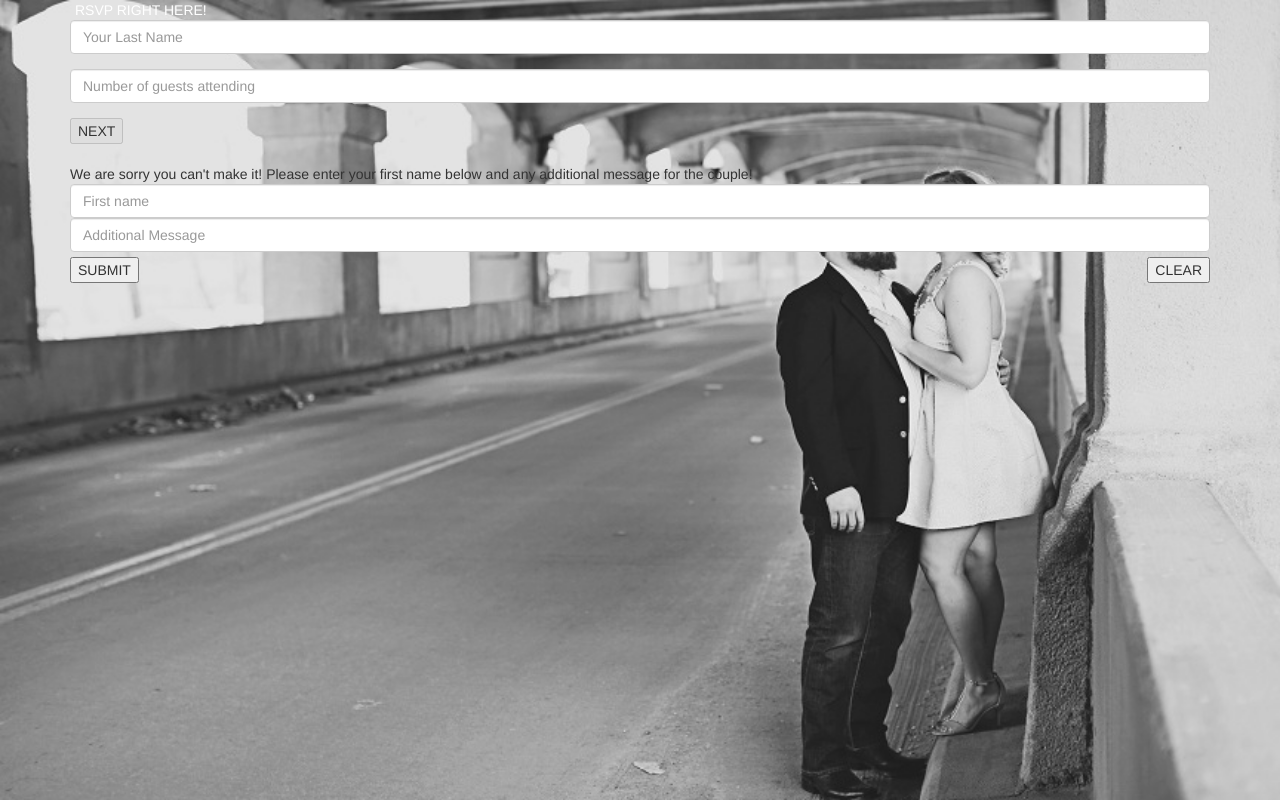
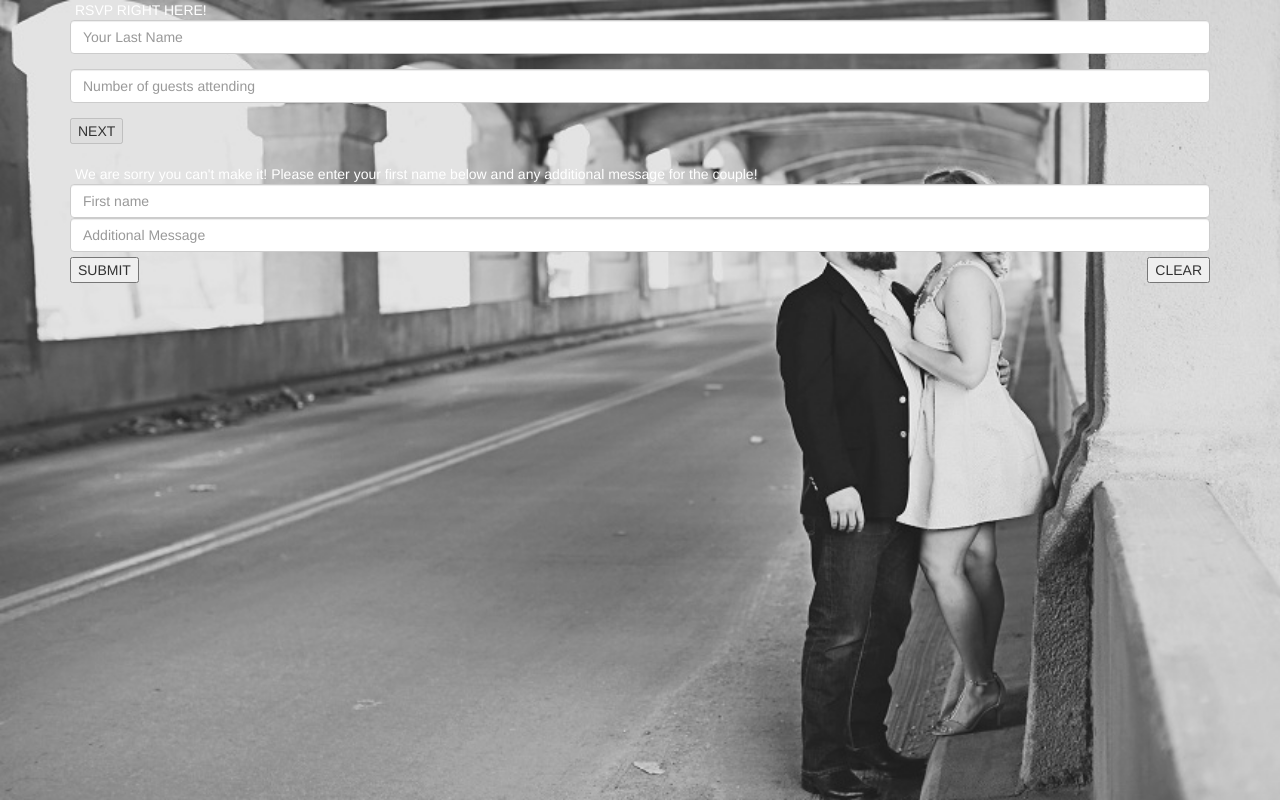
Before and after one commit to waldowedding/waldowedding.github.io, a website: page rsvp.html in a window 1280 px wide. Both pictures are taken after a click on the button "NEXT". Drawn offline with nearby package versions, Linux system fonts and the light colour scheme.

Commit message:
Update rsvp.html

```diff
--- a/rsvp.html
+++ b/rsvp.html
@@ -67,7 +67,7 @@ j=d.createElement(s),dl=l!='dataLayer'?'&l='+l:'';j.async=true;j.src=
             var lastName = $("#lastNameInput").val() || "undefined";
 			if (numInvited === 0) {
 				var div1 = document.createElement("div");
-				div1.className = "regret";
+				div1.className = "rsvpText regret";
 				div1.innerHTML = "We are sorry you can't make it! Please enter your first name below and any additional message for the couple!"
 				var firstNameDiv = document.createElement("div");
 				firstNameDiv.className = "firstNameDiv";
```
